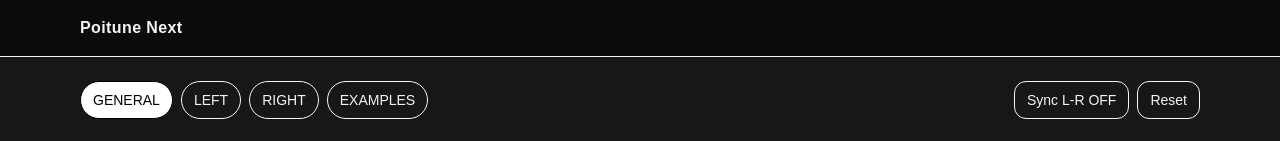
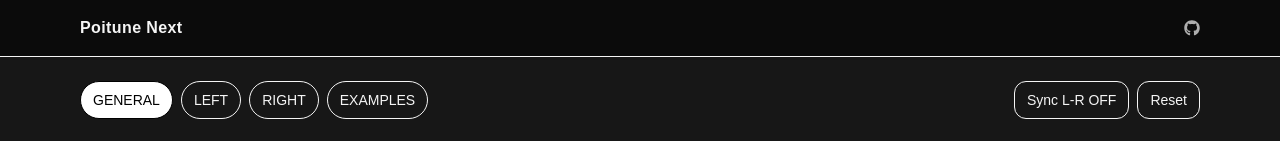
Before and after one commit to mbinou/poitune-next, a Next.js app: page / in a window 1280 px wide. Shown: the top 141 px of the page. Built offline with nearby package versions, Linux system fonts and the light colour scheme.

Commit message:
refactor: fix

```diff
--- a/package.json
+++ b/package.json
@@ -18,7 +18,8 @@
   "dependencies": {
     "next": "15.5.3",
     "react": "19.1.0",
-    "react-dom": "19.1.0"
+    "react-dom": "19.1.0",
+    "react-icons": "^5.5.0"
   },
   "devDependencies": {
     "@eslint/eslintrc": "^3",
--- a/src/app/page.tsx
+++ b/src/app/page.tsx
@@ -1,6 +1,6 @@
 "use client";
 
-import React, { Suspense, useEffect, useMemo, useRef, useState } from "react";
+import React, { useEffect, useMemo, useRef, useState } from "react";
 import { Section } from "./components/Section";
 import { Toggle } from "./components/Toggle";
 import { clamp, Num } from "./components/Num";
@@ -8,7 +8,8 @@
 import { SidePanel } from "./components/SidePanel";
 import { defaultSide, LocusSide, RotationParams } from "./util/defaultSide";
 import { examplesMap } from "./util/examplesMap";
-import { useSearchParams, useRouter } from "next/navigation";
+import { useRouter } from "next/navigation";
+import { FaGithub } from "react-icons/fa";
 
 export type CommonParams = {
   fps: number;
@@ -30,7 +31,6 @@
   grid: { show: true, color: "#333333" },
 };
 
-// ===== URL share utilities =====
 type SharePayload = {
   common: CommonParams;
   left: LocusSide;
@@ -61,7 +61,6 @@
   const [left, setLeft] = useState<LocusSide>(() => defaultSide(70, 70, 1, -3, 0, 0));
   const [right, setRight] = useState<LocusSide>(() => defaultSide(70, 70, 1, -3, Math.PI, Math.PI));
 
-  // --- toast state ---
   const [toast, setToast] = useState<{ msg: string; show: boolean }>({ msg: "", show: false });
   const toastTimerRef = useRef<number | null>(null);
   const pushToast = (msg: string, ms = 1800) => {
@@ -215,7 +214,6 @@
     return () => cancelAnimationFrame(animId);
   }, [common, left, right, w, h]);
 
-  // ===== share URL =====
   const shareParam = useMemo(() => encodeState({ common, left, right }), [common, left, right]);
 
   const shareUrl = useMemo(() => {
@@ -246,12 +244,18 @@
       <div className="sticky top-0 z-10 border-b bg-neutral-950/90 backdrop-blur">
         <div className="mx-auto flex h-14 max-w-6xl items-center justify-between px-4">
           <div className="font-bold tracking-wide">Poitune Next</div>
+          <a
+            href="https://github.com/mbinou/poitune-next"
+            target="_blank"
+            rel="noopener noreferrer"
+            className="opacity-70 transition hover:opacity-100"
+          >
+            <FaGithub />
+          </a>
         </div>
       </div>
 
       <main className="mx-auto grid max-w-6xl gap-6 px-4 py-6">
-        {/* <header className="flex items-end justify-between gap-4"></header> */}
-
         <div className="flex justify-between text-sm">
           <div className="flex gap-2">
             {(["general", "left", "right", "examples"] as const).map((t) => (
@@ -276,7 +280,7 @@
               Sync L-R {syncLR ? "ON" : "OFF"}
             </button>
             <button
-              className="rounded-xl border px-3 py-2"
+              className="rounded-xl border px-3 py-2 hover:cursor-pointer"
               onClick={() => {
                 setCommon(defaultCommon);
                 const l = defaultSide(70, 70, 1, -3, 0, 0);
@@ -296,7 +300,7 @@
             <canvas ref={canvasRef} width={w} height={h} className="mx-auto block" />
           </div>
 
-          {/* === URL Share UI === */}
+          {/* URL Share */}
           <div className="mt-3 flex flex-col items-stretch gap-2 sm:flex-row sm:items-center">
             <input
               className="flex-1 rounded border bg-neutral-950 px-2 py-2 text-xs"
```
Also changed, not shown: 1 other file (tests, documents, lock files or other folders).
